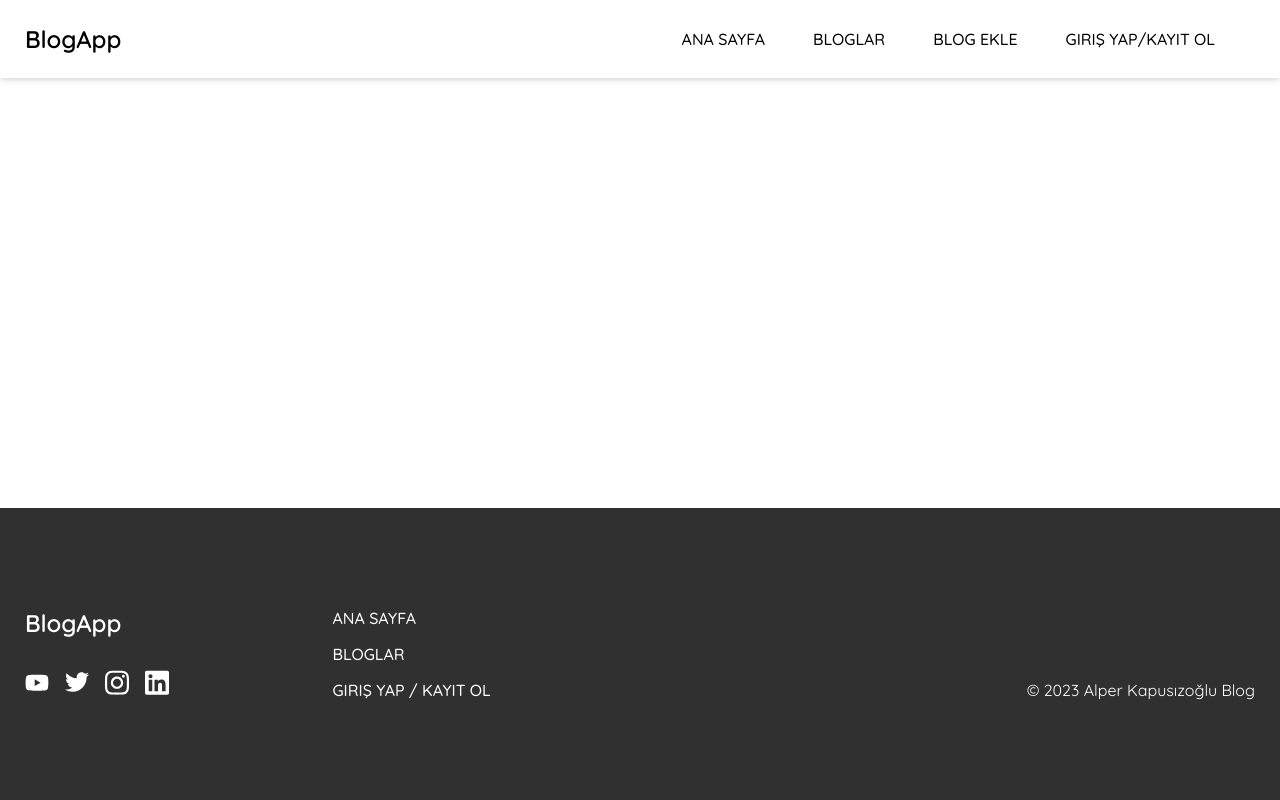
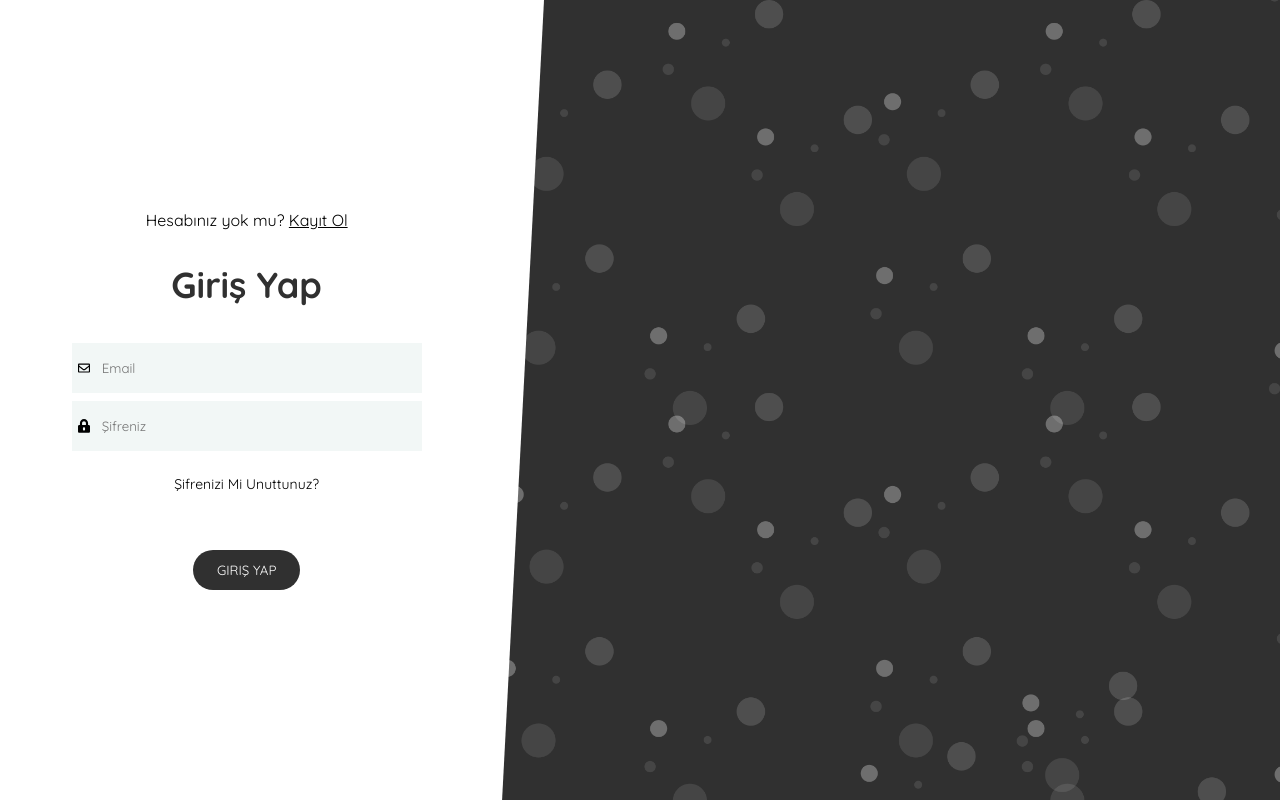
Before and after one commit to alperkpszoglu/Blog-App, a Vue app: page /login in a window 1280 px wide. Built offline with nearby package versions, Linux system fonts and the light colour scheme.

Commit message:
login page completed

```diff
--- a/src/App.vue
+++ b/src/App.vue
@@ -1,9 +1,9 @@
 <template>
   <div class="app-wrapper">
     <div class="app">
-      <Nav />
+      <Nav v-if="!navbarDisabled" />
       <router-view />
-      <Footer />
+      <Footer v-if="!navbarDisabled" />
     </div>
   </div>
 </template>
@@ -18,12 +18,27 @@
     Footer,
   },
   data() {
-    return {};
+    return {
+      navbarDisabled: null,
+    };
   },
-  created() {},
-  mounted() {},
-  methods: {},
-  watch: {},
+  created() {
+    this.checkedNavbar();
+  },
+  methods: {
+    checkedNavbar() {
+      if (this.$route.name === 'Login' || this.$route.name === 'Register' || this.$route.name === 'ForgotPassword') {
+        this.navbarDisabled = true;
+        return;
+      }
+      this.navbarDisabled = false;
+    },
+  },
+  watch: {
+    $route() {
+      this.checkedNavbar(); // watch whenever route change
+    },
+  },
 };
 </script>
 
--- a/src/router/index.js
+++ b/src/router/index.js
@@ -1,6 +1,9 @@
 import { createRouter, createWebHistory } from 'vue-router';
 import HomeView from '../views/HomeView.vue';
 import BlogsView from '../views/BlogsView.vue';
+import LoginView from '../views/LoginView.vue';
+import RegisterView from '../views/RegisterView.vue';
+import ForgotPassword from '../views/ForgotPassword.vue';
 
 const router = createRouter({
   history: createWebHistory(import.meta.env.BASE_URL),
@@ -10,16 +13,40 @@
       name: 'Home',
       component: HomeView,
       meta: {
-        title: 'Ana Sayfa'
-      }
+        title: 'Ana Sayfa',
+      },
     },
     {
       path: '/blogs',
       name: 'Blogs',
       component: BlogsView,
       meta: {
-        title: 'Bloglar'
-      }
+        title: 'Bloglar',
+      },
+    },
+    {
+      path: '/login',
+      name: 'Login',
+      component: LoginView,
+      meta: {
+        title: 'Giriş Yap',
+      },
+    },
+    {
+      path: '/register',
+      name: 'Register',
+      component: RegisterView,
+      meta: {
+        title: 'Kayıt Ol',
+      },
+    },
+    {
+      path: '/forgot-password',
+      name: 'ForgotPassword',
+      component: ForgotPassword,
+      meta: {
+        title: 'Şifreni Değiştir',
+      },
     },
   ],
 });
--- /dev/null
+++ b/src/views/ForgotPassword.vue
@@ -0,0 +1,13 @@
+<template>
+    <div>
+
+    </div>
+</template>
+<script>
+export default {
+
+}
+</script>
+<style lang="scss">
+
+</style>
--- /dev/null
+++ b/src/views/LoginView.vue
@@ -0,0 +1,157 @@
+<template>
+  <div class="form-wrapper">
+    <form class="login">
+      <p class="have-account">
+        Hesabınız yok mu?
+        <router-link class="router-link" :to="{ name: 'Register' }">Kayıt Ol</router-link>
+      </p>
+      <h2>Giriş Yap</h2>
+      <div class="inputs">
+        <div class="input">
+          <input type="email" v-model="email" placeholder="Email" />
+          <email class="icon" />
+        </div>
+        <div class="input">
+          <input type="password" v-model="password" placeholder="Şifreniz" />
+          <password class="icon" />
+        </div>
+      </div>
+      <router-link class="forgot-password" :to="{ name: 'ForgotPassword' }">Şifrenizi Mi Unuttunuz?</router-link>
+      <button>Giriş Yap</button>
+      <div class="angle"></div>
+    </form>
+    <div class="background"></div>
+  </div>
+</template>
+<script>
+import email from '../assets/Icons/envelope-regular.svg';
+import password from '../assets/Icons/lock-alt-solid.svg';
+export default {
+  name: 'Login',
+  components: {
+    email,
+    password,
+  },
+  data() {
+    return {
+      password: null,
+      email: null,
+    };
+  },
+};
+</script>
+<style lang="scss">
+.form-wrapper {
+  overflow: hidden;
+  display: flex;
+  height: 100vh;
+  justify-content: center;
+  align-self: center;
+  margin: 0 auto;
+  width: 90%;
+  @media (min-width: 900px) {
+    width: 100%;
+  }
+
+  .have-account {
+    margin-bottom: 2rem;
+
+    .router-link {
+      color: #000;
+    }
+  }
+
+  form {
+    padding: 0px;
+    position: relative;
+    display: flex;
+    flex-direction: column;
+    justify-content: center;
+    align-items: center;
+    flex: 1;
+
+    @media (min-width: 900px) {
+      padding: 0 50px;
+    }
+
+    h2 {
+      text-align: center;
+      font-size: 2rem;
+      color: #303030;
+      margin-bottom: 2.25rem;
+      @media (min-width: 900px) {
+        font-size: 2.25rem;
+      }
+    }
+
+    .inputs {
+      width: 100%;
+      max-width: 350px;
+
+      .input {
+        position: relative;
+        display: flex;
+        justify-content: center;
+        align-items: center;
+        margin-bottom: 0.5rem;
+        input {
+          width: 100%;
+          border: none;
+          background-color: #f2f7f6;
+          padding: 4px 4px 4px 30px;
+          height: 50px;
+
+          &:focus {
+            outline: none;
+          }
+        }
+
+        .icon {
+          width: 12px;
+          position: absolute;
+          left: 6px;
+        }
+      }
+    }
+
+    .forgot-password {
+      color: #000;
+      text-decoration: none;
+      cursor: pointer;
+      font-size: 14px;
+      margin: 1rem 0 2rem;
+      border-bottom: 1px solid transparent;
+      transition: 0.5s ease all;
+
+      &:hover {
+        border-color: #303030;
+      }
+    }
+
+    .angle {
+      background-color: #fff;
+      display: none;
+      position: absolute;
+      transform: rotateZ(3deg);
+      width: 60px;
+      right: -30px;
+      height: 101%;
+      @media (min-width: 900px) {
+        display: initial;
+      }
+    }
+  }
+
+  .background {
+    display: none;
+    flex: 2;
+    background-size: cover;
+    background-image: url('../assets/background.png');
+    width: 100%;
+    height: 100%;
+    @media (min-width: 900px) {
+      display: initial;
+    }
+  }
+}
+</style>
--- /dev/null
+++ b/src/views/RegisterView.vue
@@ -0,0 +1,13 @@
+<template>
+    <div>
+
+    </div>
+</template>
+<script>
+export default {
+
+}
+</script>
+<style lang="scss">
+
+</style>
```
